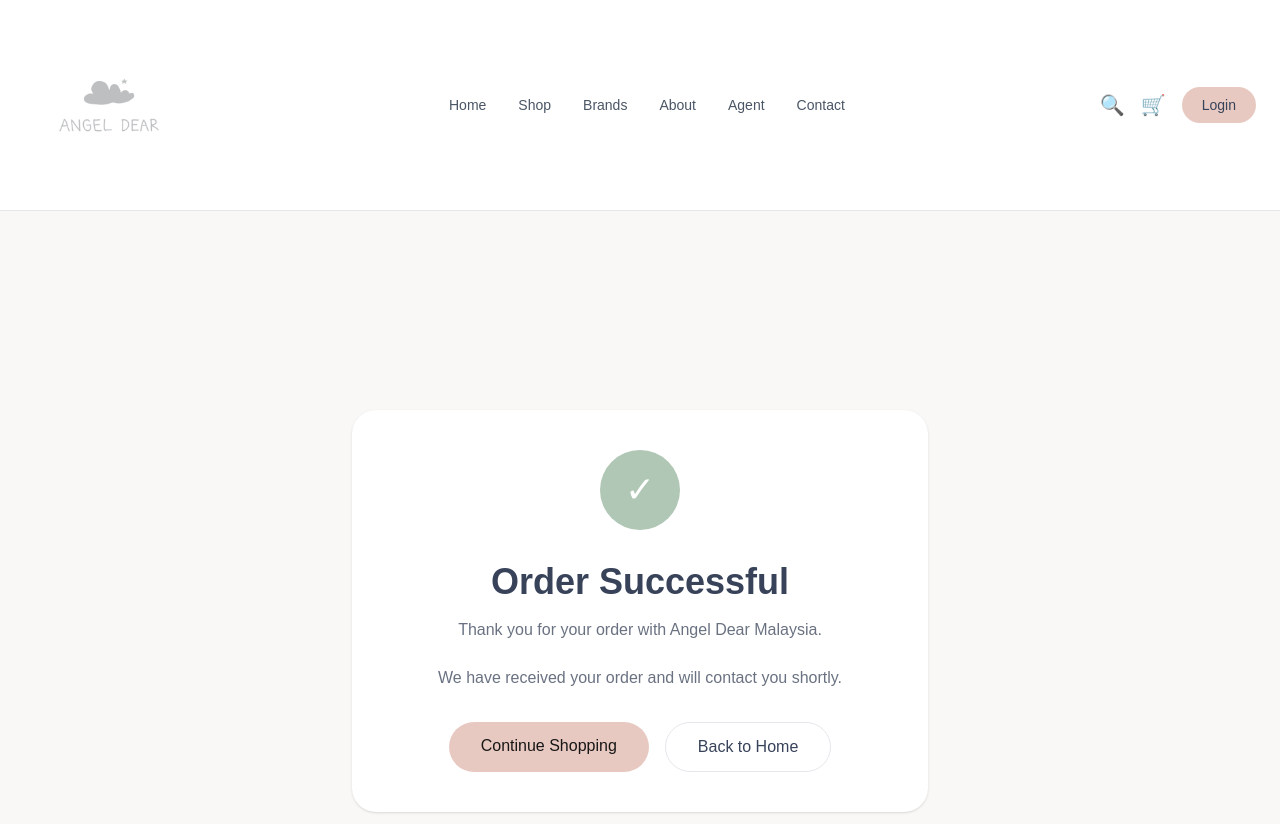
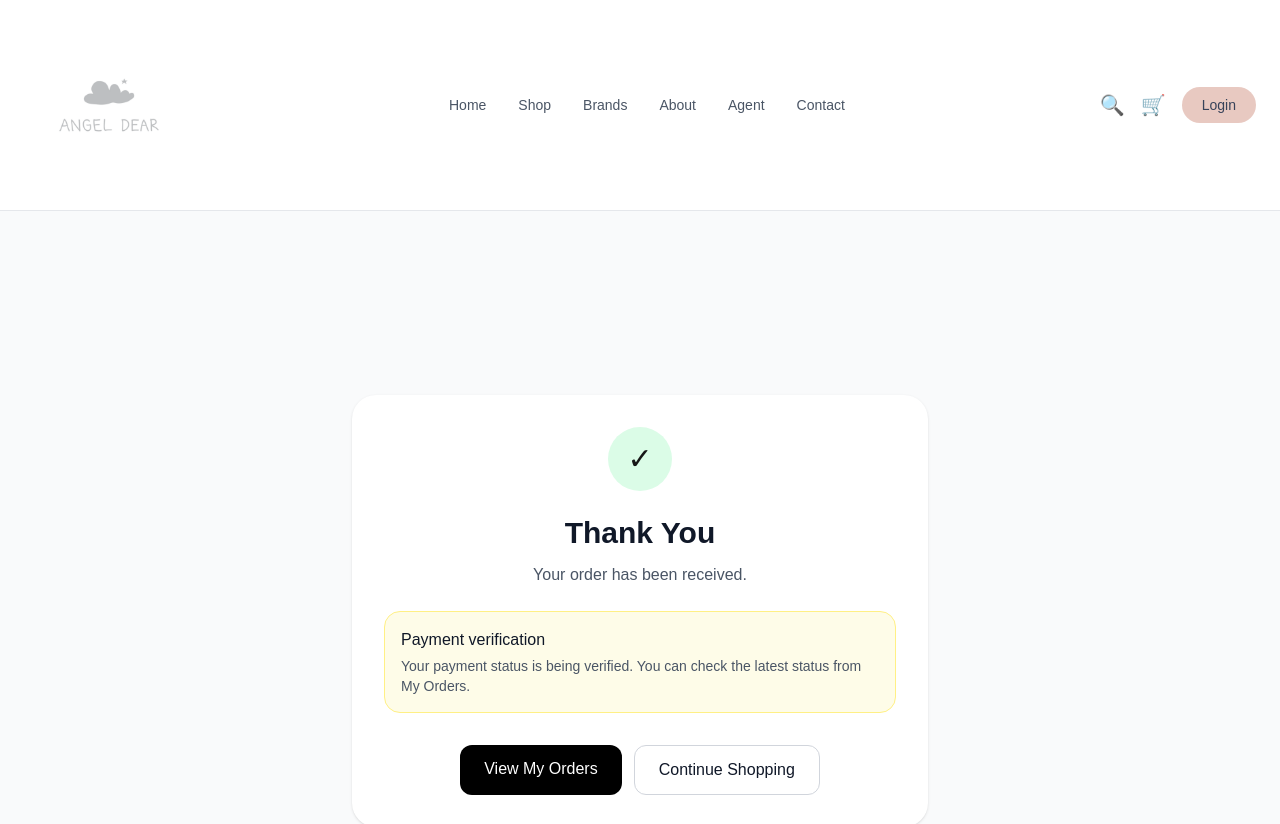
Before and after one commit to ericer1986/angeldear-website, a Next.js app: page /order-success in a window 1280 px wide. Shown: the top 824 px of the page. Built offline with nearby package versions, Linux system fonts and the light colour scheme; no server answers.

Commit message:
Fix production build and Billplz integration

```diff
--- a/app/brands/page.tsx
+++ b/app/brands/page.tsx
@@ -0,0 +1,35 @@
+export default function BrandsPage() {
+  return (
+    <main className="min-h-screen bg-white">
+      <section className="mx-auto max-w-7xl px-6 py-16">
+        <div className="mx-auto max-w-3xl text-center">
+          <p className="text-sm font-semibold uppercase tracking-[0.2em] text-gray-500">
+            Angel Dear
+          </p>
+
+          <h1 className="mt-3 text-4xl font-bold text-gray-900">
+            Our Brands
+          </h1>
+
+          <p className="mt-4 text-lg leading-8 text-gray-600">
+            Discover carefully selected baby and family brands available at
+            Angel Dear.
+          </p>
+        </div>
+
+        <div className="mt-12 grid gap-6 md:grid-cols-2 lg:grid-cols-3">
+          <div className="rounded-2xl border border-gray-200 bg-white p-8 shadow-sm">
+            <h2 className="text-2xl font-semibold text-gray-900">
+              Angel Dear
+            </h2>
+
+            <p className="mt-3 text-gray-600">
+              Quality baby essentials designed for comfort, convenience and
+              everyday family life.
+            </p>
+          </div>
+        </div>
+      </section>
+    </main>
+  );
+}
--- a/app/contact/page.tsx
+++ b/app/contact/page.tsx
@@ -0,0 +1,47 @@
+export default function ContactPage() {
+  return (
+    <main className="min-h-screen bg-white">
+      <section className="mx-auto max-w-4xl px-6 py-16">
+        <div className="text-center">
+          <p className="text-sm font-semibold uppercase tracking-[0.2em] text-gray-500">
+            Angel Dear
+          </p>
+
+          <h1 className="mt-3 text-4xl font-bold text-gray-900">
+            Contact Us
+          </h1>
+
+          <p className="mt-4 text-lg text-gray-600">
+            Have a question about our products, orders or services?
+            We&apos;re here to help.
+          </p>
+        </div>
+
+        <div className="mt-12 rounded-2xl border border-gray-200 bg-white p-8 shadow-sm">
+          <div className="space-y-6">
+            <div>
+              <h2 className="text-lg font-semibold text-gray-900">
+                Customer Support
+              </h2>
+
+              <p className="mt-2 text-gray-600">
+                Contact our team for product enquiries, order support and
+                general assistance.
+              </p>
+            </div>
+
+            <div>
+              <h2 className="text-lg font-semibold text-gray-900">
+                Angel Dear Malaysia
+              </h2>
+
+              <p className="mt-2 text-gray-600">
+                We&apos;ll be adding our official contact details here soon.
+              </p>
+            </div>
+          </div>
+        </div>
+      </section>
+    </main>
+  );
+}
--- a/app/order-success/page.tsx
+++ b/app/order-success/page.tsx
@@ -1,63 +1,89 @@
 "use client";
 
 import Link from "next/link";
+import { Suspense } from "react";
 import { useSearchParams } from "next/navigation";
 
-export default function OrderSuccessPage() {
+function OrderSuccessContent() {
   const searchParams = useSearchParams();
-  const orderId = searchParams.get("order");
+
+  // Support both old and new parameter names
+  const orderId =
+    searchParams.get("order") ||
+    searchParams.get("orderId");
 
   return (
-    <main className="min-h-screen bg-[#FAF8F6] flex items-center justify-center px-6 py-20">
-      <div className="max-w-xl w-full bg-white rounded-3xl shadow-sm p-10 text-center">
-
-        <div className="mx-auto w-20 h-20 rounded-full bg-[#AFC7B4] flex items-center justify-center text-white text-4xl">
-          ✓
+    <main className="min-h-screen bg-gray-50 flex items-center justify-center px-6 py-16">
+      <div className="w-full max-w-xl rounded-3xl bg-white p-8 shadow-sm text-center">
+        <div className="mx-auto flex h-16 w-16 items-center justify-center rounded-full bg-green-100">
+          <span className="text-3xl">✓</span>
         </div>
 
-        <h1 className="mt-8 text-4xl font-bold text-[#38435A]">
-          Order Successful
+        <h1 className="mt-6 text-3xl font-bold text-gray-900">
+          Thank You
         </h1>
 
-        <p className="mt-4 text-gray-500">
-          Thank you for your order with Angel Dear Malaysia.
+        <p className="mt-3 text-gray-600">
+          Your order has been received.
         </p>
 
         {orderId && (
-          <div className="mt-8 rounded-2xl bg-[#FAF8F6] p-5">
+          <div className="mt-6 rounded-2xl bg-gray-50 p-4">
             <p className="text-sm text-gray-500">
               Order ID
             </p>
 
-            <p className="mt-2 font-mono text-sm break-all text-[#38435A]">
+            <p className="mt-1 break-all font-medium text-gray-900">
               {orderId}
             </p>
           </div>
         )}
 
-        <p className="mt-6 text-gray-500">
-          We have received your order and will contact you shortly.
-        </p>
+        <div className="mt-6 rounded-2xl border border-yellow-200 bg-yellow-50 p-4 text-left">
+          <p className="font-medium text-gray-900">
+            Payment verification
+          </p>
 
-        <div className="mt-8 flex flex-col sm:flex-row gap-4 justify-center">
+          <p className="mt-1 text-sm text-gray-600">
+            Your payment status is being verified. You can check the latest
+            status from My Orders.
+          </p>
+        </div>
+
+        <div className="mt-8 flex flex-col gap-3 sm:flex-row sm:justify-center">
+          <Link
+            href="/account/orders"
+            className="rounded-xl bg-black px-6 py-3 font-medium text-white transition hover:bg-gray-800"
+          >
+            View My Orders
+          </Link>
 
           <Link
             href="/shop"
-            className="rounded-full bg-[#E8C9C1] px-8 py-3 font-medium hover:bg-[#DDB8AE] transition"
+            className="rounded-xl border border-gray-300 px-6 py-3 font-medium text-gray-900 transition hover:bg-gray-50"
           >
             Continue Shopping
           </Link>
-
-          <Link
-            href="/"
-            className="rounded-full border border-gray-200 px-8 py-3 font-medium text-[#38435A] hover:bg-gray-50 transition"
-          >
-            Back to Home
-          </Link>
-
         </div>
-
       </div>
     </main>
   );
 }
+
+function OrderSuccessLoading() {
+  return (
+    <main className="min-h-screen bg-gray-50 flex items-center justify-center">
+      <p className="text-gray-500">
+        Loading order...
+      </p>
+    </main>
+  );
+}
+
+export default function OrderSuccessPage() {
+  return (
+    <Suspense fallback={<OrderSuccessLoading />}>
+      <OrderSuccessContent />
+    </Suspense>
+  );
+}
--- a/data/products.ts
+++ b/data/products.ts
@@ -2,8 +2,9 @@ import { Product } from "@/types/product";
 
 export const products: Product[] = [
   {
-    id: 1,
+    id: "1",
     name: "Angel Baby Bottle",
+    slug: "angel-baby-bottle",
     sku: "AD001",
     brand: "Angel Dear",
     category: "Feeding",
@@ -14,8 +15,9 @@ export const products: Product[] = [
     featured: true,
   },
   {
-    id: 2,
+    id: "2",
     name: "Electric Breast Pump",
+    slug: "electric-breast-pump",
     sku: "AD002",
     brand: "Angel Dear",
     category: "Breast Pump",
@@ -26,8 +28,9 @@ export const products: Product[] = [
     featured: true,
   },
   {
-    id: 3,
+    id: "3",
     name: "Baby Carrier",
+    slug: "baby-carrier",
     sku: "AD003",
     brand: "Angel Dear",
     category: "Carrier",
--- a/types/product.ts
+++ b/types/product.ts
@@ -2,14 +2,12 @@ export interface Product {
   id: string;
   name: string;
   slug: string;
+  sku: string;
   brand: string;
   category: string;
   price: number;
-  compare_price: number;
   image: string;
   description: string;
   stock: number;
   featured: boolean;
-  active: boolean;
-  created_at: string;
 }
```
